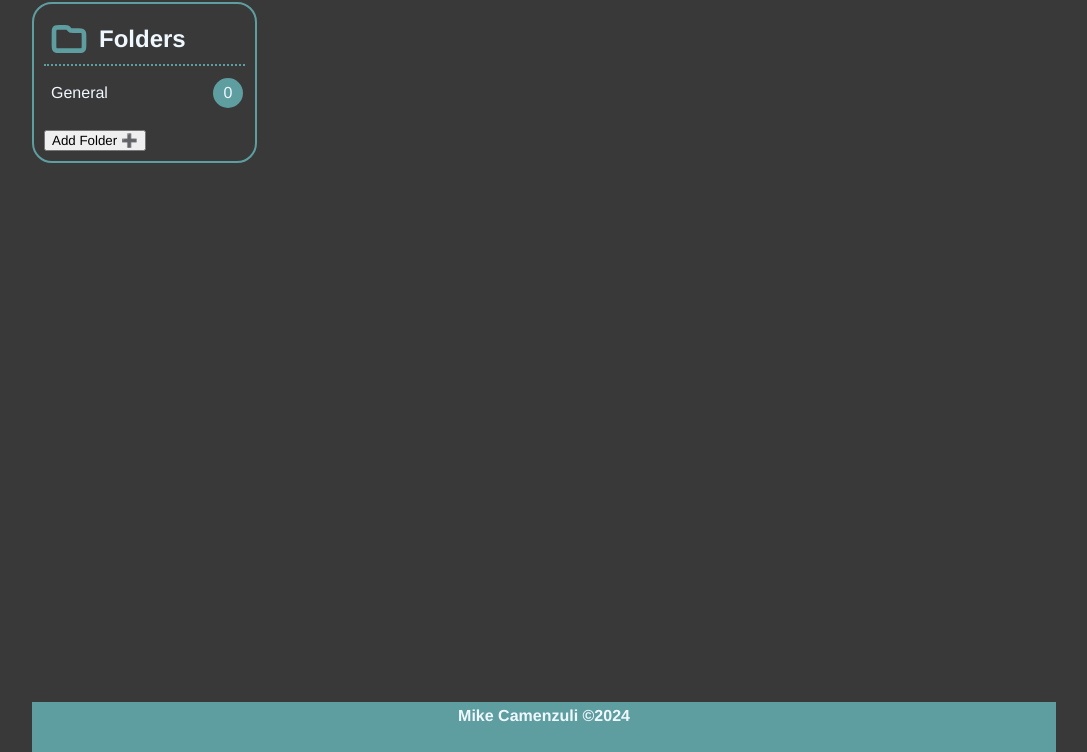
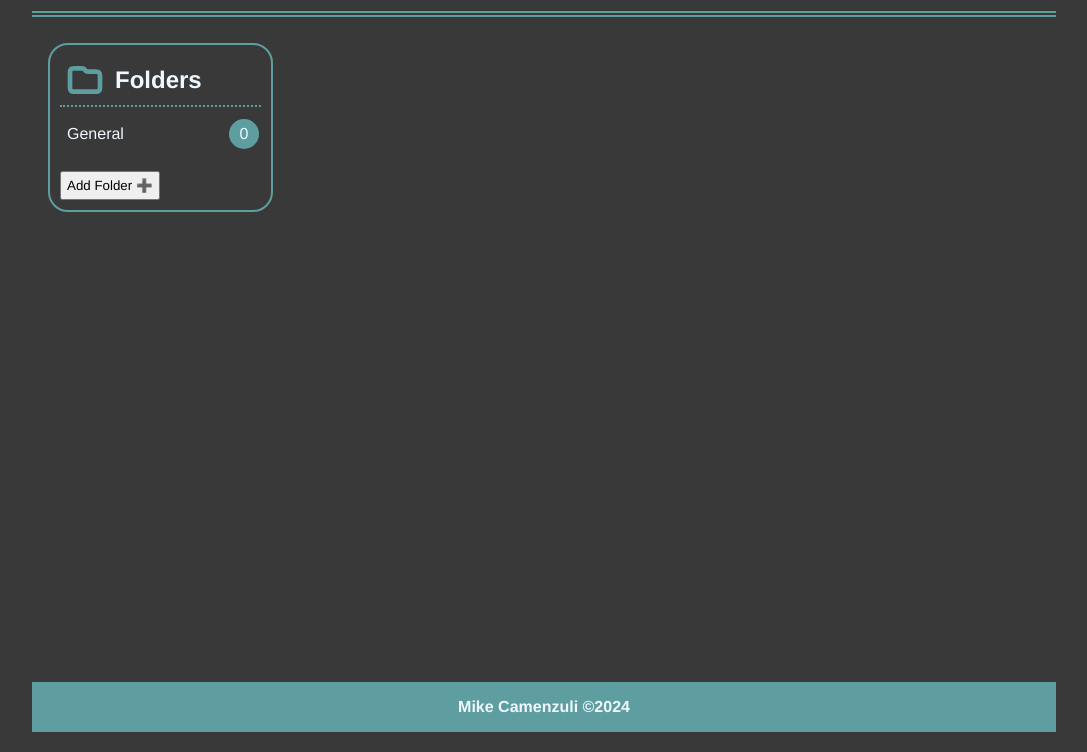
Before and after one commit to VonZuli/TOP-todo-list, a website built with webpack: page src/index.html in a window 1280 px wide. Shown: the part 68-820 px from the top of the page, without its empty margins (96-1183 px from the left). Built offline with nearby package versions, Linux system fonts and the light colour scheme.

Commit message:
updated README file, adjusted footer so it would be anchored to bottom of page

```diff
--- a/src/index.html
+++ b/src/index.html
@@ -6,6 +6,7 @@
   <title>Todo List</title>
 </head>
 <body>
+  <div id="page-container">
     <header>
 
     </header>
@@ -18,18 +19,11 @@
 
       </section>
 
-    <!-- <div class = "widgets">
-      <section class="countdown">
-        <h1>Countdown</h1>
-      </section>
-      <section class="calendar">
-        <h1>Calendar</h1>
-      </section>
-    </div> -->
     </div>
 
     <footer>
 
     </footer>
+  </div>
 </body>
 </html>
--- a/src/style.css
+++ b/src/style.css
@@ -11,23 +11,41 @@
 *::after {
   box-sizing: border-box;
   margin: 0;
+  padding: 0;
   font-family: 'Franklin Gothic Medium', 'Arial Narrow', Arial, sans-serif;
   /* overflow-x: hidden; */
+}
+html{
+  height: 100%
+}
+#page-container{
+  position: relative;
+  margin: 0 auto;
+  width: 100%;
+  height: auto !important;
+  height: 100%;
+  min-height: 100%;
 }
 header{
   display: flex;
   flex-direction: row;
   min-height: 50px;
   margin: 10px 0 10px 0;
+  padding: 1em;
+  border-bottom: 6px double cadetblue;
   align-items: center;
   flex-basis: 100%;
 }
 footer{
+  position: absolute;
+  width: 100%;
+  bottom: 0;
   background-color: cadetblue;
   margin: 20px 0 0 0;
   padding: 5px;
   min-height: 50px;
   text-align: center;
+  align-content: center;
 }
 body{
   display: flex;
@@ -36,16 +54,17 @@ body{
   color:aliceblue;
   width: 80%;
   margin: 0 auto;
-  min-height: 85vh;
+  height: 100%;
 }
 .content{
   display: flex;
   flex-direction: row;
   flex-wrap: none;
-  min-height: 85vh;
+  /* min-height: 85vh; */
   /* min-height: 100vh; */
   /* justify-content: center; */
   align-content: flex-start;
+  padding: 1em 1em 5em;
 }
   .folders-section{
     display: flex;
@@ -61,7 +80,6 @@ body{
       padding: 10px;
       border: 2px solid rgb(95, 158, 160);
       border-radius: 20px;
-
     }
   .tasks-section{
     display: flex;
@@ -76,7 +94,12 @@ body{
     border-radius: 20px;
     padding: 10px;
   }
-
+#newFolder{
+  padding: 5px;
+}
+#newTask{
+  padding: 5px;
+}
 /*#endregion html*/
 /*#region modal*/
 .modal{
@@ -265,7 +288,8 @@ body{
 /*#region tasks*/
 #tasks-subtitle{
   margin: 0 0 10px 0;
-  /* border-bottom: 2px dotted cadetblue; */
+  padding-bottom: 0.5em;
+  border-bottom: 2px dotted cadetblue;
 }
 #tasks-content{
   display: flex;
```
Also changed, not shown: README.md. Lines whose indentation alone changed are shown as unchanged.
